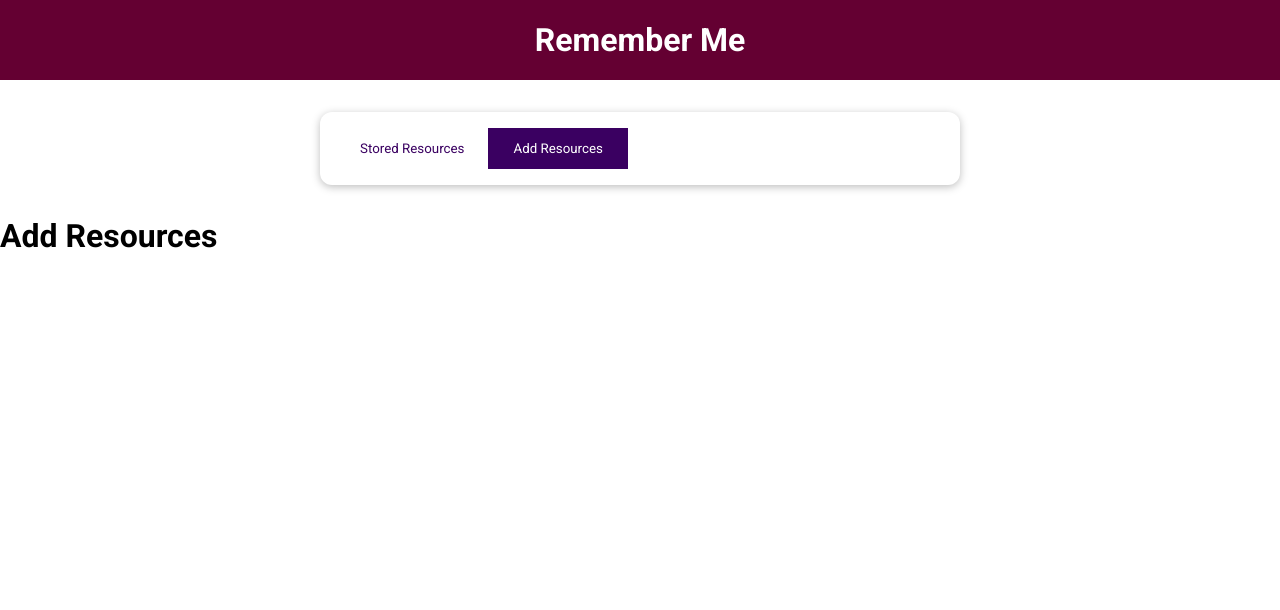
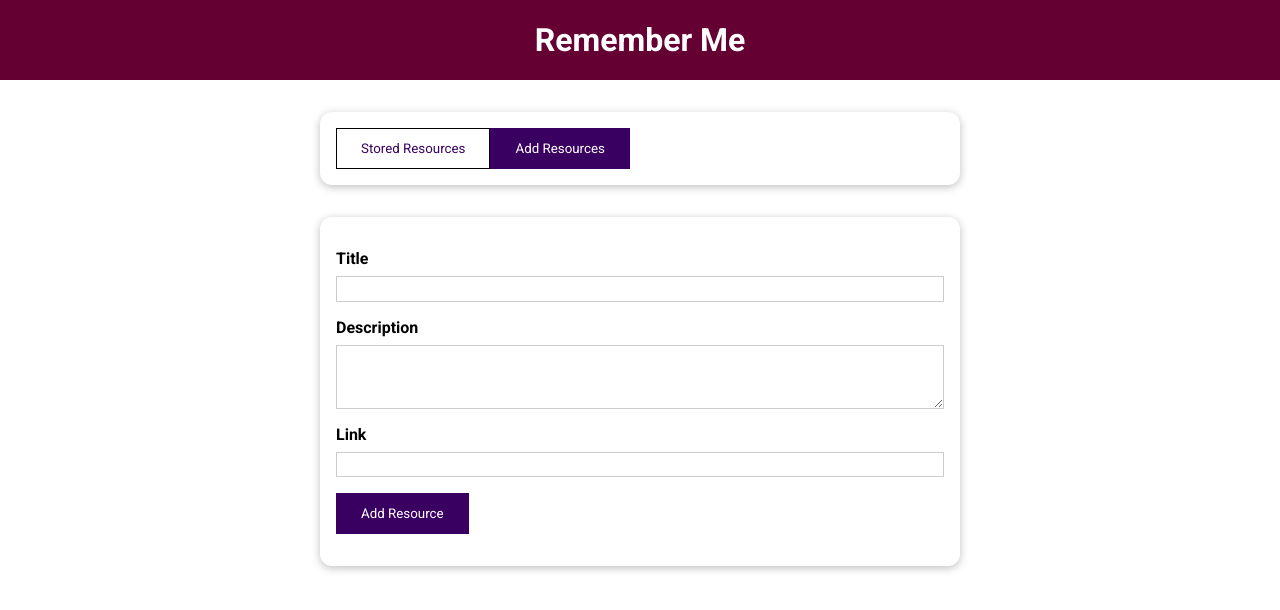
Before and after one commit to NoorMohammadTalukder/Remember-Me-Simple-VUE-Application, a Vue app: page / in a window 1280 px wide. Both pictures are taken after a click on the button "Add Resources". Shown: the top 610 px of the page. Built offline with nearby package versions, Linux system fonts and the light colour scheme; the HTML template or start-up script is replaced by a standard one.

Commit message:
dialog added

```diff
--- a/src/components/UI/BaseButton.vue
+++ b/src/components/UI/BaseButton.vue
@@ -1,5 +1,5 @@
 <template>
-    <button :type="type" :class="mode">
+    <button  :class="mode">
         <slot>
 
         </slot>
@@ -8,7 +8,7 @@
 
 <script>
 export default {
-    props:['type','mode']
+    props:['mode']
 }
 </script>
 
@@ -20,22 +20,24 @@
     border: 1px solid #3a0061;
     color: white;
     cursor: pointer;
+   ;
     }
 
     button:hover,
     button:active {
-    background-color: #270041;
+    background-color: #8d0081;
     border-color: #270041;
     }
 
     .flat {
     background-color: transparent;
     color: #3a0061;
-    border: none;
+    border: 1px solid black
     }
+
 
     .flat:hover,
     .flat:active {
-    background-color: #edd2ff;
+    background-color: #ffd2e0;
     }
 </style>
--- /dev/null
+++ b/src/components/UI/BaseDialog.vue
@@ -0,0 +1,92 @@
+<template>
+    <div @click="$emit('close')"></div>
+    <dialog open>
+        <header>
+            <slot name="header">
+                <h2>{{title}}</h2>
+            </slot>
+        </header>
+
+        <section>
+            <slot>
+
+            </slot>
+        </section>
+
+        <menu>
+            <slot name="actions">
+                <base-button @click="$emit('close')">Close</base-button>
+            </slot>
+        </menu>
+    </dialog>
+</template>
+
+<script>
+import BaseButton from './BaseButton.vue'
+export default {
+  components: { BaseButton },
+    props:{
+        title:{
+            type:String,
+            required:false,
+
+        }
+    },
+    emits:['close']
+}
+</script>
+
+<style scoped>
+    div {
+    position: fixed;
+    top: 0;
+    left: 0;
+    height: 100vh;
+    width: 100%;
+    background-color: rgba(0, 0, 0, 0.75);
+    z-index: 10;
+    }
+
+    dialog {
+    position: fixed;
+    top: 20vh;
+    left: 10%;
+    width: 80%;
+    z-index: 100;
+    border-radius: 12px;
+    border: none;
+    box-shadow: 0 2px 8px rgba(0, 0, 0, 0.26);
+    padding: 0;
+    margin: 0;
+    overflow: hidden;
+    }
+
+    header {
+    background-color: #3a0061;
+    color: white;
+    width: 100%;
+    padding: 1rem;
+    }
+
+    header h2 {
+    margin: 0;
+    }
+
+    section {
+    padding: 1rem;
+    }
+
+    menu {
+    padding: 1rem;
+    display: flex;
+    justify-content: flex-end;
+    margin: 0;
+    }
+
+    @media (min-width: 768px) {
+    dialog {
+        left: calc(50% - 20rem);
+        width: 40rem;
+    }
+    }
+</style>
--- a/src/components/learning-resources/AddResource.vue
+++ b/src/components/learning-resources/AddResource.vue
@@ -1,3 +1,105 @@
 <template>
-    <h1>Add Resources</h1>
+    <base-dialog v-if="inputIsInvalid" title="Invalid Input" @close="confirmError">
+        <template #default>
+            <p>Oppss....Please fill all the input area...</p>
+        </template>
+        <template #actions>
+            <base-button @click="confirmError">Okay</base-button>
+        </template>
+    </base-dialog>
+    <base-card>
+        <form @submit.prevent="submitData">
+
+            <div class="form-control">
+                <label for="title">
+                    Title
+                </label>
+                <input id="title" name="title" type="text" ref="titleInput"/>
+            </div>
+
+            <div class="form-control">
+                <label for="description">
+                    Description
+                </label>
+                <textarea  id="description" name="description" rows="3" ref="descInput">
+
+                </textarea>
+            </div>
+
+            <div class="form-control">
+                <label for="link">
+                    Link
+                </label>
+                <input id="link" name="link" type="text" ref="linkInput"/>
+            </div>
+
+            <div class="form-control">
+                <base-button type="submit">Add Resource</base-button>
+            </div>
+
+        </form>
+    </base-card>
 </template>
+
+
+<script>
+import BaseButton from '../UI/BaseButton.vue';
+import BaseDialog from '../UI/BaseDialog.vue';
+export default {
+  components: { BaseDialog, BaseButton },
+    inject:['userAddResource'],
+
+    data(){
+        return{
+            inputIsInvalid:false,
+        }
+    },
+
+    methods:{
+        submitData(){
+            const enteredTitle=this.$refs.titleInput.value;
+            const enteredDescription=this.$refs.descInput.value;
+            const enteredUrl=this.$refs.linkInput.value;
+            if(enteredTitle.trim() === '' ||  enteredDescription.trim() === '' || enteredUrl.trim() === '' ){
+               this.inputIsInvalid=true;
+
+            }else{
+                this.userAddResource(enteredTitle,enteredDescription,enteredUrl);
+            }
+
+        },
+        confirmError(){
+            this.inputIsInvalid=false;
+        }
+    }
+}
+</script>
+
+
+<style scoped>
+    label {
+    font-weight: bold;
+    display: block;
+    margin-bottom: 0.5rem;
+    }
+
+    input,
+    textarea {
+    display: block;
+    width: 100%;
+    font: inherit;
+    padding: 0.15rem;
+    border: 1px solid #ccc;
+    }
+
+    input:focus,
+    textarea:focus {
+    outline: none;
+    border-color: #3a0061;
+    background-color: #f7ebff;
+    }
+
+    .form-control {
+    margin: 1rem 0;
+    }
+</style>
--- a/src/components/learning-resources/TheResources.vue
+++ b/src/components/learning-resources/TheResources.vue
@@ -48,6 +48,7 @@
     provide(){
         return{
             resources:this.storedResources,
+            userAddResource:this.addResource,
         };
     },
 
@@ -65,6 +66,18 @@
     methods:{
         setSelectedTab(tab){
             this.selectedTAb=tab;
+        },
+        addResource(title, description,url){
+            //alert()
+            const newResource={
+                id: new Date().toISOString(),
+                title: title,
+                description: description,
+                link: url,
+            }
+            this.storedResources.unshift(newResource);
+            this.selectedTAb='stored-resources';
+
         }
     }
 }
--- a/src/main.js
+++ b/src/main.js
@@ -2,10 +2,13 @@
 import App from './App.vue';
 import BaseCard from './components/UI/BaseCard.vue';
 import BaseButton from './components/UI/BaseButton.vue';
+import BaseDialog from './components/UI/BaseDialog.vue';
+
 
 const app=createApp(App);
 
 app.component("base-card",BaseCard);
 app.component("base-button",BaseButton);
+app.component("base-dialog",BaseDialog);
 
 app.mount('#app');
```
